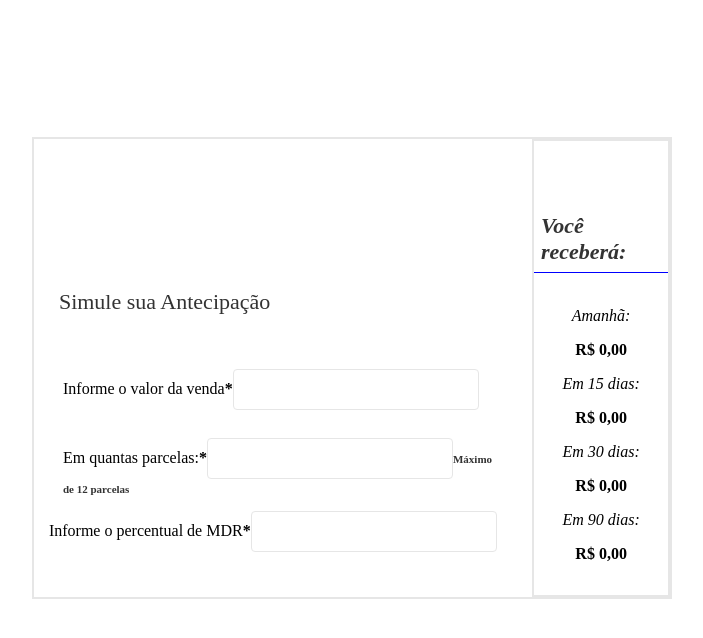
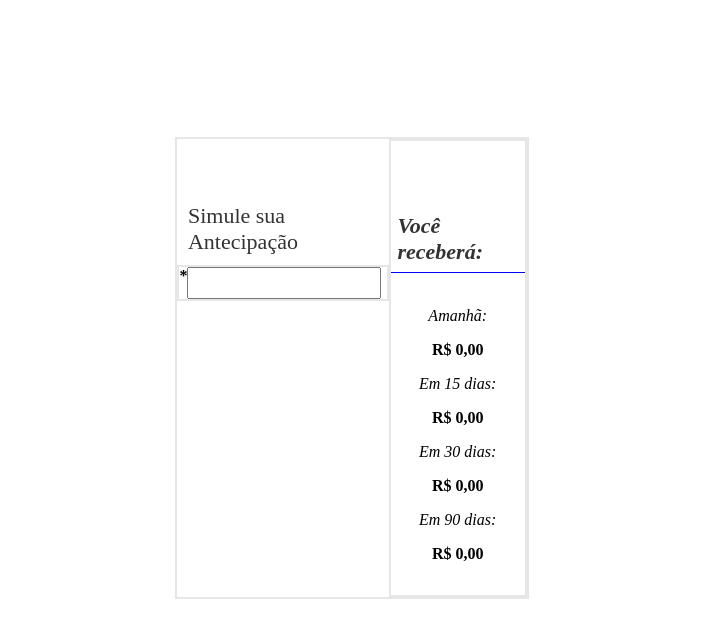
Before and after one commit to matheusprado1/test-front-end, a React (Vite) app: page / in a window 1280 px wide. Shown: the top 638 px of the page, without its empty margins (296-999 px from the left). Built offline with nearby package versions, Linux system fonts and the light colour scheme.

Commit message:
feat: refactoring component Input(props)

```diff
--- a/src/components/Input/index.jsx
+++ b/src/components/Input/index.jsx
@@ -1,32 +1,16 @@
 import { StyledContainer } from "./styles.jsx";
 
-const Input = () => {
+const Input = ({ label, hint }) => {
   return (
     <StyledContainer>
-      <form className="form_input">
-        <div className="input">
-          <label className="subtitle_input">
-            Informe o valor da venda
-            <strong>*</strong>
-          </label>
-          <input type="number" className="input1" />
-        </div>
-        <div className="input">
-          <label className="subtitle_input">
-            Em quantas parcelas:
-            <strong>*</strong>
-          </label>
-          <input type="number" className="input1" />
-          <small className="small">Máximo de 12 parcelas</small>
-        </div>
-        <div classname="input">
-          <label className="subtitle_input">
-            Informe o percentual de MDR
-            <strong>*</strong>
-          </label>
-          <input type="number" className="input1" />
-        </div>
-      </form>
+      <div className="container">
+        <label className="label">
+          {label}
+          <strong>*</strong>
+        </label>
+        <input className="input" />
+        <span className="description">{hint}</span>
+      </div>
     </StyledContainer>
   );
 };
```
